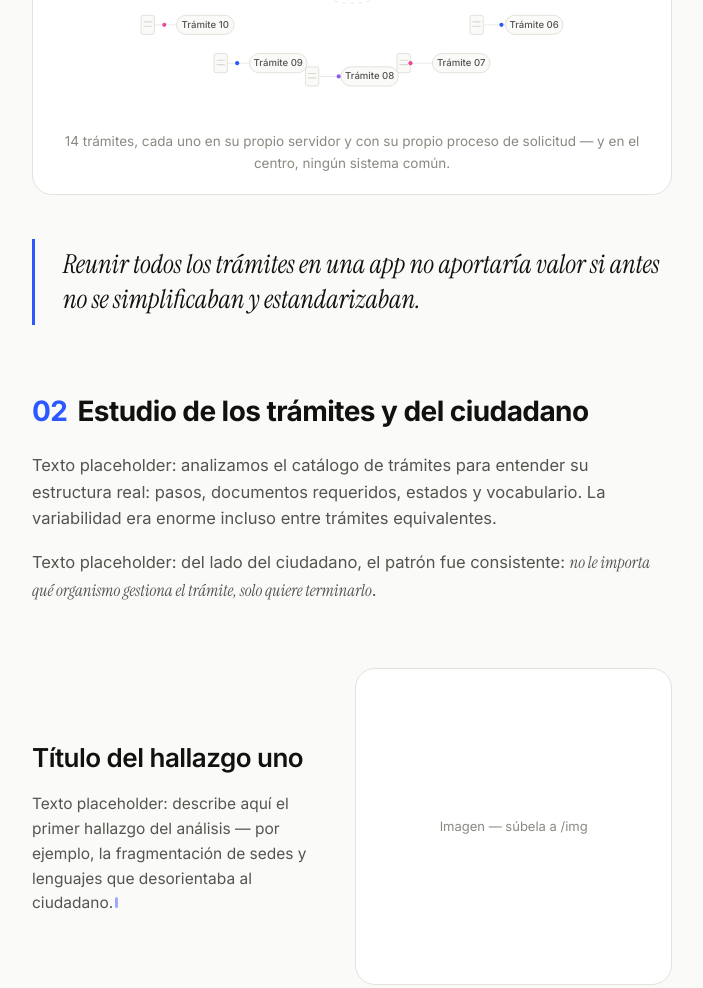
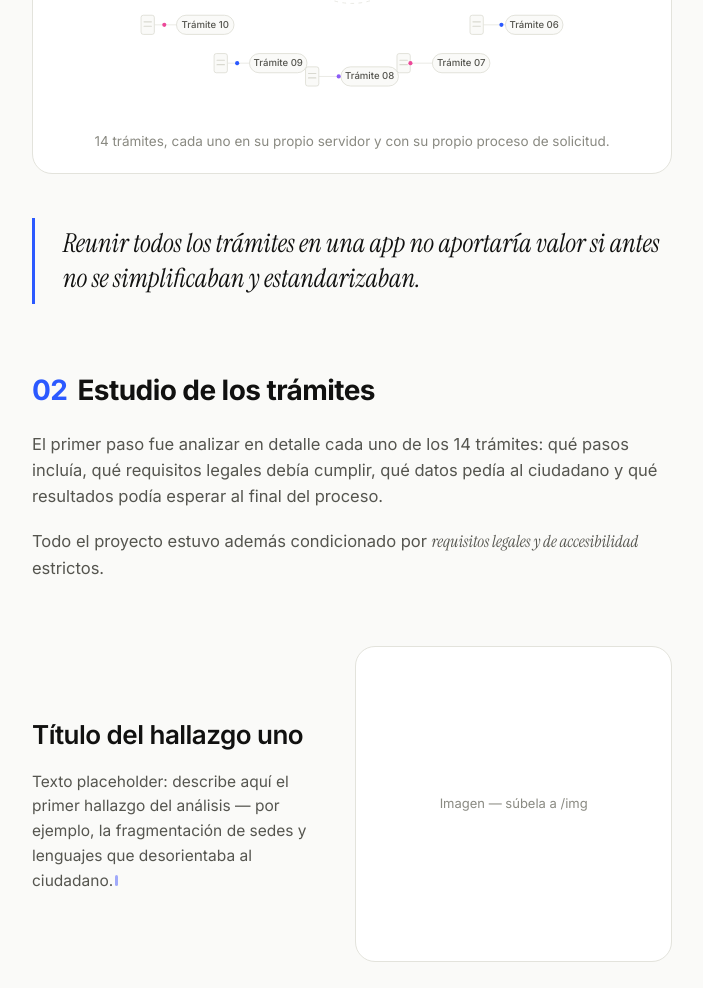
Before and after one commit to santiagoarraz/portfolio-santi, a plain HTML site: page caso-carpeta-ciudadana.html in a window 1280 px wide. Shown: the part 1460-2448 px from the top of the page, without its empty margins (288-991 px from the left). Drawn offline with Linux system fonts and the light colour scheme.

Commit message:
Actualización textos carpeta hipóteis

```diff
--- a/caso-carpeta-ciudadana.html
+++ b/caso-carpeta-ciudadana.html
@@ -184,14 +184,14 @@
           <circle class="cf-shuttle" r="2.8" fill="#8b5cf6" style="--p: path('M231 73 L261 73'); --d: 1.8s; --t: -1.4s"/>
         </g>
       </svg>
-      <figcaption>14 trámites, cada uno en su propio servidor y con su propio proceso de solicitud — y en el centro, ningún sistema común.</figcaption>
+      <figcaption>14 trámites, cada uno en su propio servidor y con su propio proceso de solicitud.</figcaption>
     </figure>
 
     <p class="pull reveal">Reunir todos los trámites en una app no aportaría valor si antes no se simplificaban y estandarizaban.</p>
 
-    <h2 class="reveal"><span class="case-num">02</span>Estudio de los trámites y del ciudadano</h2>
-    <p class="reveal">Texto placeholder: analizamos el catálogo de trámites para entender su estructura real: pasos, documentos requeridos, estados y vocabulario. La variabilidad era enorme incluso entre trámites equivalentes.</p>
-    <p class="reveal">Texto placeholder: del lado del ciudadano, el patrón fue consistente: <em>no le importa qué organismo gestiona el trámite, solo quiere terminarlo</em>.</p>
+    <h2 class="reveal"><span class="case-num">02</span>Estudio de los trámites</h2>
+    <p class="reveal">El primer paso fue analizar en detalle cada uno de los 14 trámites: qué pasos incluía, qué requisitos legales debía cumplir, qué datos pedía al ciudadano y qué resultados podía esperar al final del proceso.</p>
+    <p class="reveal">Todo el proyecto estuvo además condicionado por <em>requisitos legales y de accesibilidad</em> estrictos.</p>
 
     <!-- Bloques ilustrados del estudio (texto placeholder; imágenes en /img) -->
     <div class="case-feature reveal">
@@ -220,7 +220,7 @@
 
     <div class="decision-box reveal">
       <strong>Hipótesis</strong>
-      <p>Si simplificamos y estandarizamos todos los trámites para que compartan un mismo patrón de navegación, el ciudadano podrá completar cualquier trámite sin aprender a usar cada uno por separado.</p>
+      <p>Los trámites presentaron pocos elementos comules así que planeamos crear una falsa. El objetivo fue crear la ilusión de que tódos los trámites siguieran un sistema homogéneo.</p>
     </div>
 
     <h2 class="reveal"><span class="case-num">03</span>Decisiones y trade-offs</h2>
```
